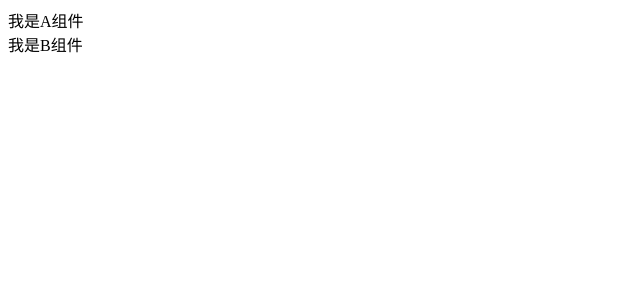
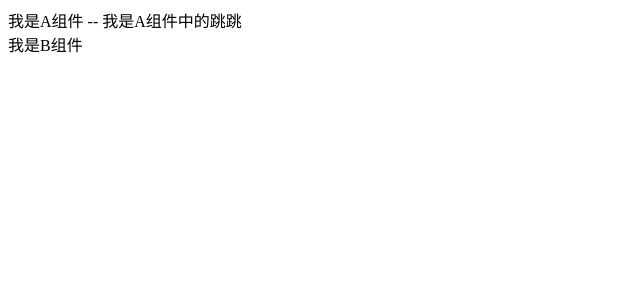
Before and after one commit to wushichen1234/gitTest, a Vue app: page / in a window 1280 px wide. Shown: the top 300 px of the page, without its empty margins (0-640 px from the left). Built offline with nearby package versions, Linux system fonts and the light colour scheme.

Commit message:
修改了A组件中的跳跳

```diff
--- a/src/components/A.vue
+++ b/src/components/A.vue
@@ -1,10 +1,12 @@
 <script setup>
+    import {ref} from 'vue'
 
+    const msg = ref('我是A组件中的跳跳')
 </script>
 
 <template>
     <div>
-        我是A组件
+        我是A组件 -- {{ msg }}
     </div>
 </template>
 
```
